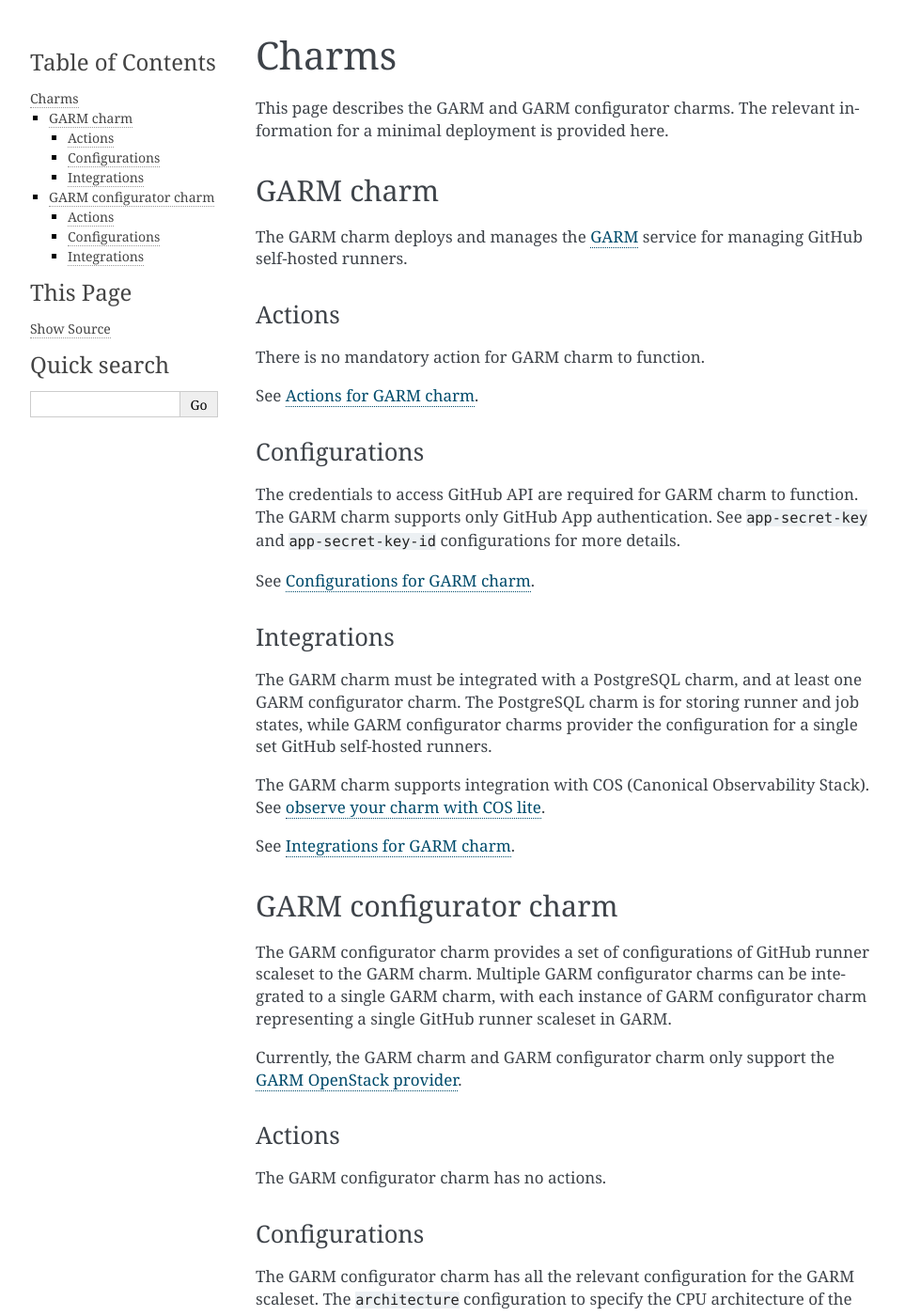
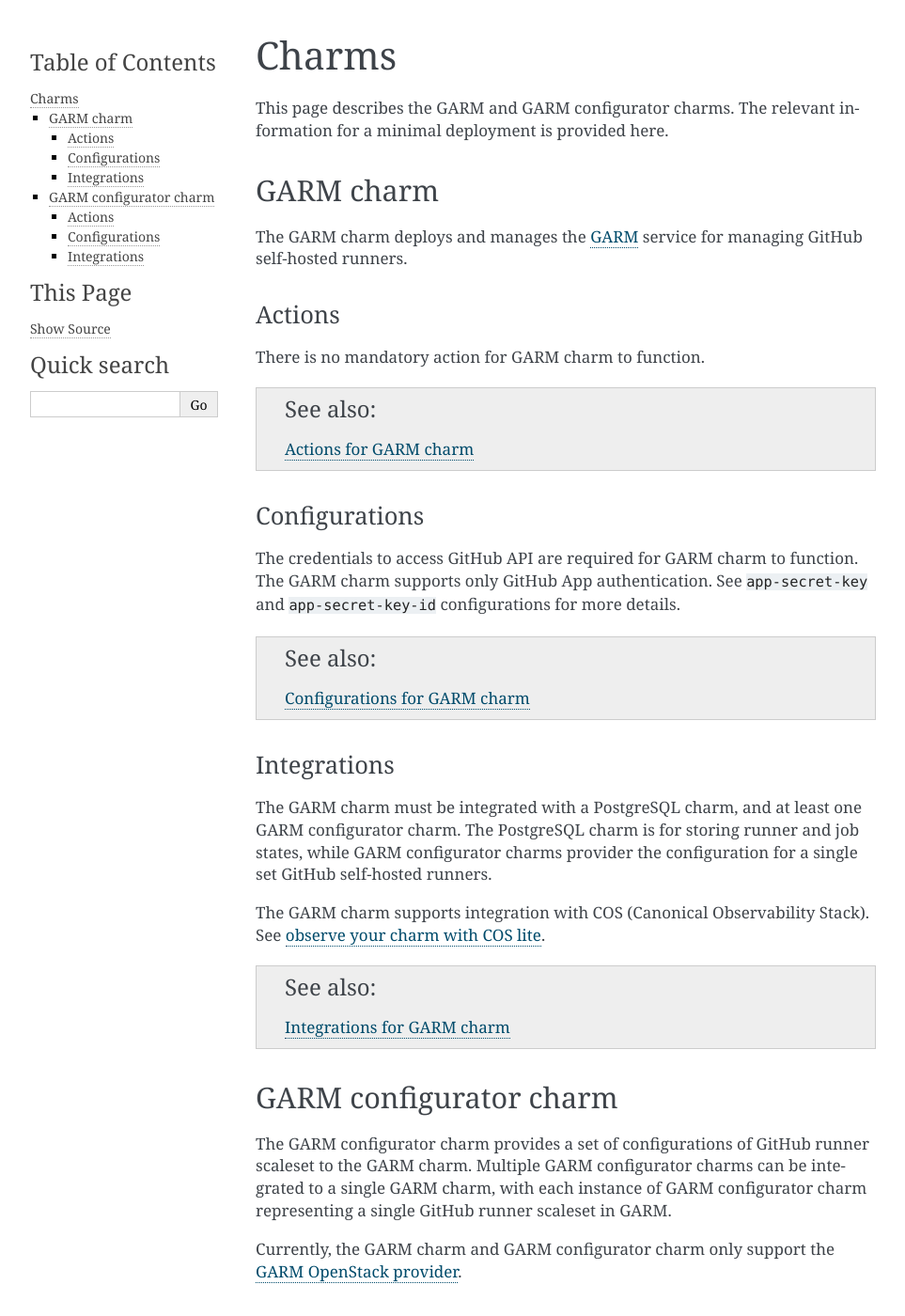
Before and after one commit to canonical/github-runner-operators, a Sphinx documentation site: the page built from docs/reference/charms.md, in a window 1280 px wide and 1400 px high. Shown: the whole window at 94% size, without its empty margins (148-1111 px from the left). Built offline with Sphinx 7.4.7, drawn with Linux system fonts in a browser that asks for light colours; comment, search, counter and statistics services are not loaded; part of the change alters nothing that is shown; some of the changed text lies outside the part shown.

Commit message:
docs: wrap reference links in seealso blocks
Co-authored-by: yhaliaw <43424755+yhaliaw@users.noreply.github.com>

````diff
--- a/docs/reference/charms.md
+++ b/docs/reference/charms.md
@@ -11,14 +11,18 @@ runners.
 
 There is no mandatory action for GARM charm to function.
 
-See [Actions for GARM charm](https://charmhub.io/garm/actions).
+```{seealso}
+[Actions for GARM charm](https://charmhub.io/garm/actions)
+```
 
 ### Configurations
 
 The credentials to access GitHub API are required for GARM charm to function. The GARM charm  supports only
 GitHub App authentication. See `app-secret-key` and `app-secret-key-id` configurations for more details.
 
-See [Configurations for GARM charm](https://charmhub.io/garm/configurations).
+```{seealso}
+[Configurations for GARM charm](https://charmhub.io/garm/configurations)
+```
 
 ### Integrations
 
@@ -28,7 +32,9 @@ a single set GitHub self-hosted runners.
 
 The GARM charm supports integration with COS (Canonical Observability Stack). See [observe your charm with COS lite](https://canonical.com/juju/docs/ops/latest/tutorial/from-zero-to-hero-write-your-first-kubernetes-charm/observe-your-charm-with-cos-lite/).
 
-See [Integrations for GARM charm](https://charmhub.io/garm/integrations).
+```{seealso}
+[Integrations for GARM charm](https://charmhub.io/garm/integrations)
+```
 
 ## GARM configurator charm
 
@@ -53,7 +59,9 @@ The GARM configurator charm has all the relevant configuration for the GARM scal
 
 While the remaining configurations are optional or have defaults, it is recommended to review all the configurations for this charm.
 
-See [Configurations for GARM configurator charm](https://charmhub.io/garm-configurator/configurations).
+```{seealso}
+[Configurations for GARM configurator charm](https://charmhub.io/garm-configurator/configurations)
+```
 
 ### Integrations
 
@@ -62,4 +70,6 @@ The GARM configurator charm needs to be integrated with a GARM charm and a
 The GARM charm manages the GitHub self-hosted runners according to the configuration on the GARM configurator charm.
 The GitHub image builder charm is for building images for the GitHub self-hosted runners.
 
-See [Integrations for GARM configurator charm](https://charmhub.io/garm-configurator/integrations).
+```{seealso}
+[Integrations for GARM configurator charm](https://charmhub.io/garm-configurator/integrations)
+```
````
